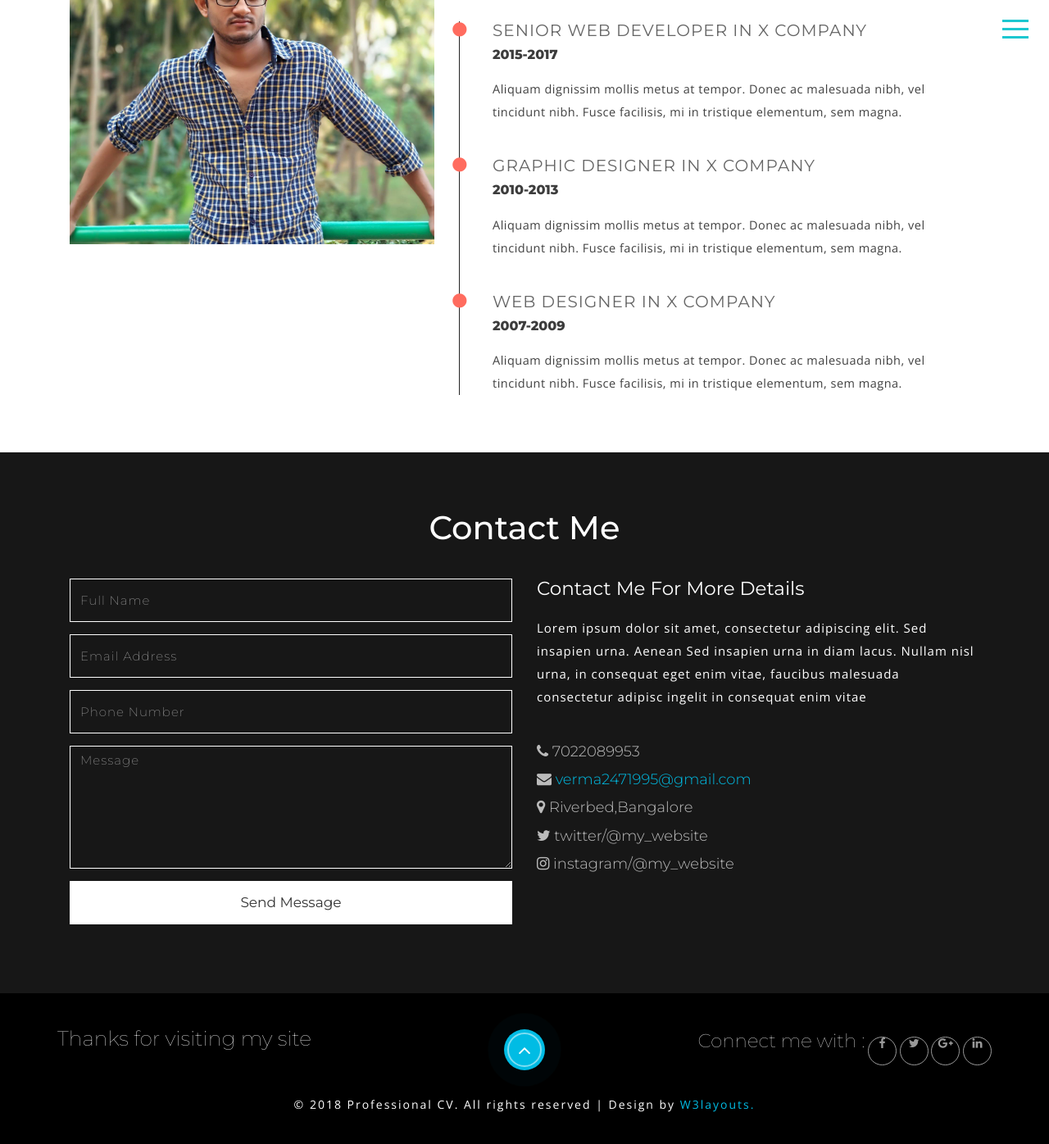
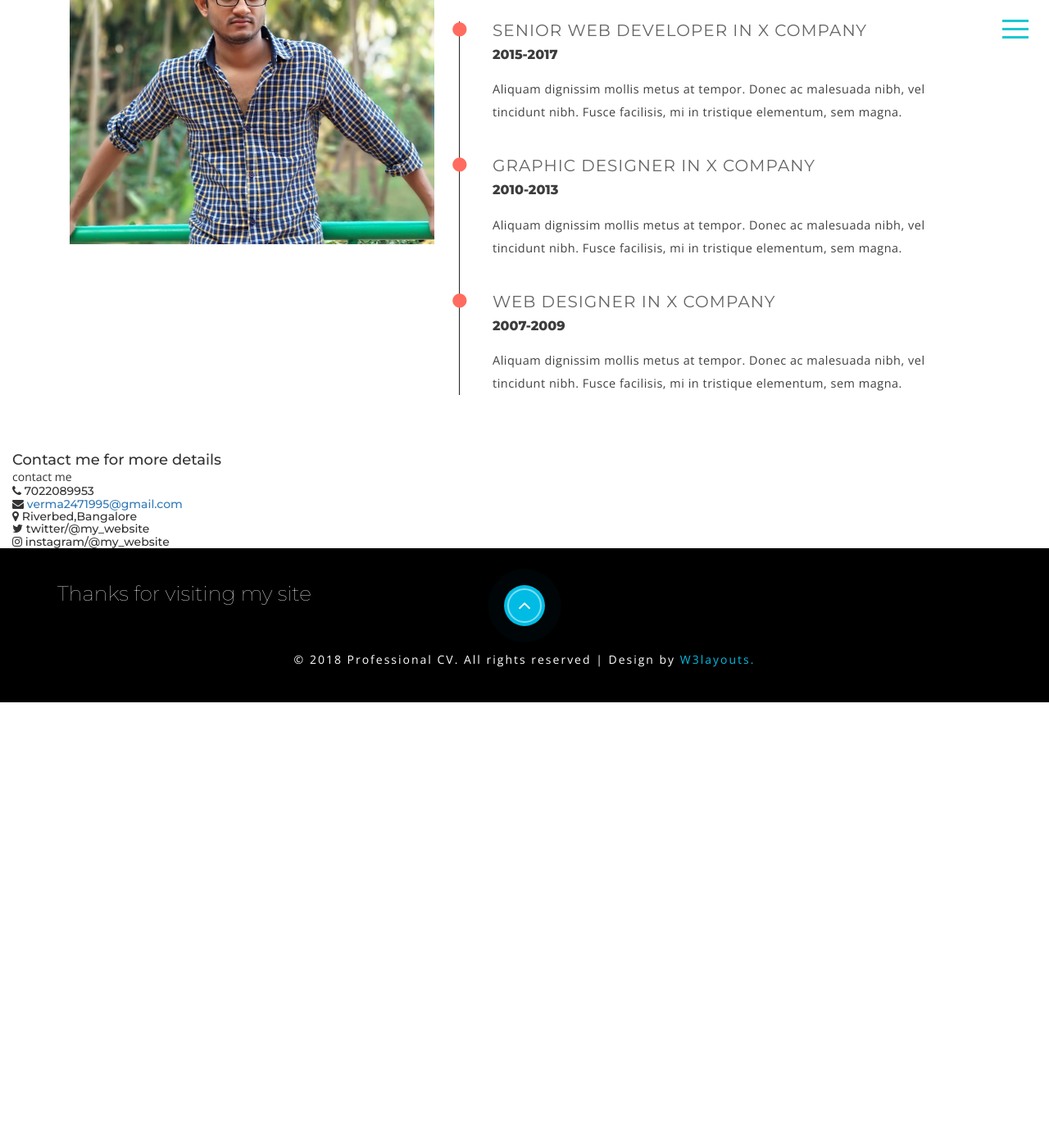
Before and after one commit to pashupati123/pashupati123.github.io, a Jekyll site: the page index.html, which Jekyll copies as it is, in a window 1280 px wide and 1400 px high, scrolled down 4181 px. Shown: the top 1396 px of the window at 82% size. Built offline with Jekyll 4.4.1, drawn with Linux system fonts in a browser that asks for light colours; nearby versions of some CDN libraries; library files that are not in the unit come from our copies; after the commit the page ends 5038 px from its top, so only the background shows below that.

Commit message:
Update index.html

```diff
--- a/index.html
+++ b/index.html
@@ -511,7 +511,7 @@ Smartphone Compatible web template, free webdesigns for Nokia, Samsung, LG, Sony
 <!-- //My experience -->
 
 <!-- comments -->
-<section class="comment-w3l" id="contact">
+<!--section class="comment-w3l" id="contact">
 	<div class="container">
 		<h3 class="text-center">Contact Me</h3>
 		<div class="col-lg-6 col-md-6 col-sm-6 comment-agile1" data-aos="flip-left">
@@ -540,10 +540,10 @@ Smartphone Compatible web template, free webdesigns for Nokia, Samsung, LG, Sony
                 </div>
 				<button type="submit" class="btn btn-primary">Send Message</button>
             </form>
-		</div>
+		</div-->
 		<div class="col-lg-6 col-md-6 col-sm-6 comment-agile2" data-aos="flip-right">
 			<h4>Contact me for more details</h4>
-			<p class="comment-w3">Lorem ipsum dolor sit amet, consectetur adipiscing elit. Sed insapien urna. Aenean Sed insapien urna in diam lacus. Nullam nisl urna, in consequat eget enim vitae, faucibus malesuada consectetur adipisc ingelit in consequat enim vitae</p>
+			<p class="comment-w3">contact me </p>
 
 			<h5><span class="fa fa-phone"></span> 7022089953</h5>
 			<h5><span class="fa fa-envelope"></span> <a href="verma2471995@gmail.com"> verma2471995@gmail.com</a></h5>
@@ -559,13 +559,13 @@ Smartphone Compatible web template, free webdesigns for Nokia, Samsung, LG, Sony
 		<div class="container">
 			<h3>Thanks for visiting my site</h3>
 				<div class="connect-social">
-					<ul>
+					<!--ul>
 						<li class="connect">Connect me with : </li>
 						<li><a href="#" class="social-button facebook"><i class="fa fa-facebook"></i></a></li>
 						<li><a href="#" class="social-button twitter"><i class="fa fa-twitter"></i></a></li>
 						<li><a href="#" class="social-button google"><i class="fa fa-google-plus"></i></a></li>
 						<li><a href="#" class="social-button linkedin"><i class="fa fa-linkedin"></i></a></li>
-					</ul>
+					</ul-->
 				</div>
 			<p class="agileits_w3ls_copyright">© 2018 Professional CV. All rights reserved | Design by <a href="http://w3layouts.com">W3layouts.</a></p>
 			<div class="arrow-container animated fadeInDown">
```
